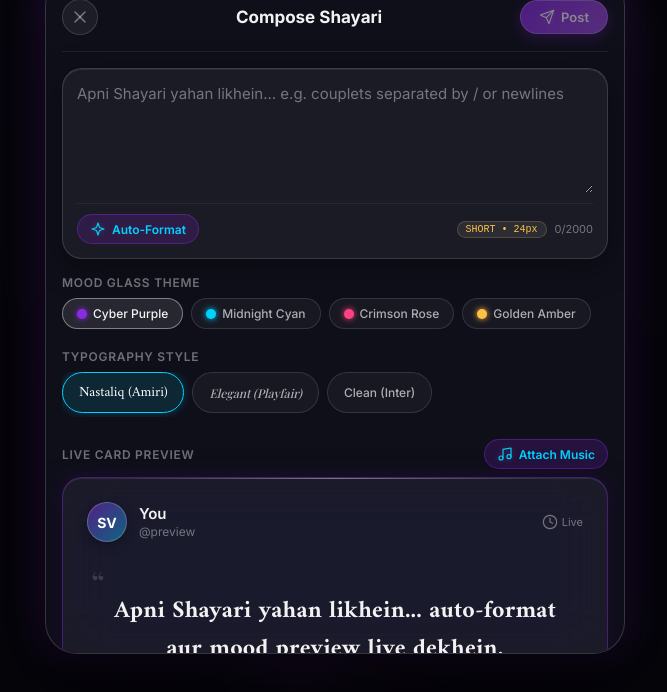
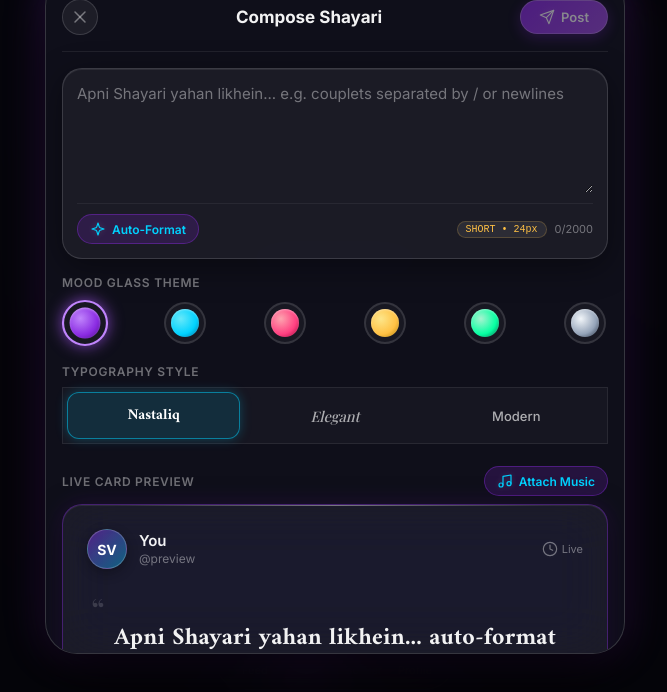
Before and after one commit to BeginnerAman/shayariverse-x, a website with bundled scripts: page index.html in a window 1280 px wide. Both pictures are taken after a click on the button "Compose First Shayari". Shown: the part 86-778 px from the top of the page, without its empty margins (305-972 px from the left). Built offline with nearby package versions, Linux system fonts and the light colour scheme; some packages are replaced by stand-ins of ours; no server answers; the database is empty; a web font is replaced by a local one.

Commit message:
fix(v1.0.3): single toast policy, remove nav bar line, circular mood swatches & typography segmented grid

```diff
--- a/index.html
+++ b/index.html
@@ -206,22 +206,24 @@
         <!-- Mood Theme Selector -->
         <div class="svx-selector-group">
           <span class="svx-selector-title">Mood Glass Theme</span>
-          <div class="svx-pills-row">
-            <button class="svx-mood-pill active" data-composer-mood="purple" type="button">
-              <span class="svx-mood-dot purple"></span>
-              <span>Cyber Purple</span>
+          <div class="svx-mood-swatches-row">
+            <button class="svx-mood-swatch active" data-composer-mood="purple" type="button" aria-label="Cyber Purple" title="Cyber Purple">
+              <span class="svx-mood-swatch-inner purple"></span>
             </button>
-            <button class="svx-mood-pill" data-composer-mood="cyan" type="button">
-              <span class="svx-mood-dot cyan"></span>
-              <span>Midnight Cyan</span>
+            <button class="svx-mood-swatch" data-composer-mood="cyan" type="button" aria-label="Midnight Cyan" title="Midnight Cyan">
+              <span class="svx-mood-swatch-inner cyan"></span>
             </button>
-            <button class="svx-mood-pill" data-composer-mood="rose" type="button">
-              <span class="svx-mood-dot rose"></span>
-              <span>Crimson Rose</span>
+            <button class="svx-mood-swatch" data-composer-mood="rose" type="button" aria-label="Crimson Rose" title="Crimson Rose">
+              <span class="svx-mood-swatch-inner rose"></span>
             </button>
-            <button class="svx-mood-pill" data-composer-mood="amber" type="button">
-              <span class="svx-mood-dot amber"></span>
-              <span>Golden Amber</span>
+            <button class="svx-mood-swatch" data-composer-mood="amber" type="button" aria-label="Golden Amber" title="Golden Amber">
+              <span class="svx-mood-swatch-inner amber"></span>
+            </button>
+            <button class="svx-mood-swatch" data-composer-mood="emerald" type="button" aria-label="Emerald Mint" title="Emerald Mint">
+              <span class="svx-mood-swatch-inner emerald"></span>
+            </button>
+            <button class="svx-mood-swatch" data-composer-mood="obsidian" type="button" aria-label="Obsidian Noir" title="Obsidian Noir">
+              <span class="svx-mood-swatch-inner obsidian"></span>
             </button>
           </div>
         </div>
@@ -229,15 +231,15 @@
         <!-- Font Style Selector -->
         <div class="svx-selector-group">
           <span class="svx-selector-title">Typography Style</span>
-          <div class="svx-pills-row">
+          <div class="svx-font-segmented-row">
             <button class="svx-font-pill font-nastaliq active" data-composer-font="nastaliq" type="button">
-              Nastaliq (Amiri)
+              Nastaliq
             </button>
             <button class="svx-font-pill font-elegant" data-composer-font="elegant" type="button">
-              Elegant (Playfair)
+              Elegant
             </button>
             <button class="svx-font-pill font-clean" data-composer-font="clean" type="button">
-              Clean (Inter)
+              Modern
             </button>
           </div>
         </div>
--- a/js/config.js
+++ b/js/config.js
@@ -4,7 +4,7 @@
 export const CONFIG = {
   APP_NAME: 'ShayariVerse X',
   APP_SHORT: 'SVX',
-  VERSION: '1.0.2',
+  VERSION: '1.0.3',
 
   // Supabase (Dual-Mode Live Cloud DB)
   SUPABASE_URL: 'https://avkpoodioywyseuzeyhi.supabase.co',
--- a/package.json
+++ b/package.json
@@ -1,6 +1,6 @@
 {
   "name": "shayariverse-x",
-  "version": "1.0.2",
+  "version": "1.0.3",
   "description": "ShayariVerse X — Dark Liquid Glassmorphism Social Shayari & Music Application",
   "type": "module",
   "main": "js/ui.js",
@@ -9,7 +9,7 @@
     "cap:sync": "npm run build && npx cap sync",
     "cap:open": "npx cap open android",
     "cap:add": "npx cap add android",
-    "test": "node --check js/ui.js && node --check js/db.js"
+    "test": "node --check js/ui.js && node --check js/db.js && node --check js/composer.js"
   },
   "repository": {
     "type": "git",
--- a/style.css
+++ b/style.css
@@ -27,6 +27,8 @@
   --svx-accent-cyan: #00d2ff;
   --svx-accent-rose: #ff4081;
   --svx-accent-amber: #ffc144;
+  --svx-accent-emerald: #05ffa1;
+  --svx-accent-obsidian: #94a3b8;
 
   /* Typography Colors */
   --svx-text-primary: rgba(255, 255, 255, 0.95);
@@ -319,6 +321,20 @@ html, body {
               0 0 24px rgba(255, 193, 68, 0.16);
 }
 
+.svx-glass-card[data-mood="emerald"],
+.svx-glass-card.mood-emerald {
+  border-color: rgba(5, 255, 161, 0.38);
+  box-shadow: var(--svx-glass-shadow), var(--svx-glass-highlight),
+              0 0 24px rgba(5, 255, 161, 0.16);
+}
+
+.svx-glass-card[data-mood="obsidian"],
+.svx-glass-card.mood-obsidian {
+  border-color: rgba(148, 163, 184, 0.38);
+  box-shadow: var(--svx-glass-shadow), var(--svx-glass-highlight),
+              0 0 24px rgba(148, 163, 184, 0.16);
+}
+
 /* 6. Strict Lucide SVG Icon Styles (Zero Emoji Rule) */
 .svx-icon {
   width: 20px;
@@ -415,32 +431,15 @@ html, body {
 }
 
 .svx-nav-item.active {
-  color: var(--svx-text-primary);
+  color: #ffffff;
+  font-weight: 600;
 }
 
 .svx-nav-item.active .svx-icon {
   color: var(--svx-accent-cyan);
-  filter: drop-shadow(0 0 8px rgba(0, 210, 255, 0.75));
-  transform: translateY(-2px) scale(1.06);
+  filter: drop-shadow(0 0 8px rgba(0, 210, 255, 0.85));
+  transform: translateY(-2px) scale(1.08);
   transition: transform 0.22s cubic-bezier(0.16, 1, 0.3, 1), filter 0.22s ease;
-}
-
-/* Modern Top Ambient Indicator Bar */
-.svx-nav-item.active::before {
-  content: '';
-  position: absolute;
-  top: 0;
-  width: 32px;
-  height: 3.5px;
-  border-radius: 4px;
-  background: linear-gradient(90deg, var(--svx-accent-cyan), var(--svx-accent-purple));
-  box-shadow: 0 0 12px rgba(0, 210, 255, 0.85), 0 2px 8px rgba(138, 43, 226, 0.6);
-  animation: svx-nav-accent-glow 0.3s cubic-bezier(0.16, 1, 0.3, 1);
-}
-
-@keyframes svx-nav-accent-glow {
-  0% { transform: scaleX(0); opacity: 0; }
-  100% { transform: scaleX(1); opacity: 1; }
 }
 
 /* Elevated + Create Button */
@@ -699,6 +698,10 @@ html, body {
 @keyframes svx-spin {
   from { transform: rotate(0deg); }
   to { transform: rotate(360deg); }
+}
+
+.svx-spin {
+  animation: svx-spin 0.85s linear infinite !important;
 }
 
 .svx-audio-info {
@@ -1059,67 +1062,129 @@ html, body {
   padding-bottom: 4px;
 }
 
-.svx-mood-pill {
-  padding: 7px 14px;
-  border-radius: var(--svx-glass-radius-pill);
-  border: 1px solid rgba(255, 255, 255, 0.12);
+/* Circular Mood Swatches */
+.svx-mood-swatches-row {
+  display: flex;
+  align-items: center;
+  justify-content: space-between;
+  gap: 8px;
+  padding: 4px 2px;
+}
+
+.svx-mood-swatch {
+  width: 42px;
+  height: 42px;
+  border-radius: 50%;
+  border: 2px solid rgba(255, 255, 255, 0.12);
   background: rgba(255, 255, 255, 0.04);
+  cursor: pointer;
+  padding: 0;
+  display: flex;
+  align-items: center;
+  justify-content: center;
+  position: relative;
+  transition: transform 0.2s cubic-bezier(0.16, 1, 0.3, 1), border-color 0.2s ease, box-shadow 0.2s ease;
+  outline: none;
+  flex-shrink: 0;
+}
+
+.svx-mood-swatch:active {
+  transform: scale(0.92);
+}
+
+.svx-mood-swatch-inner {
+  width: 28px;
+  height: 28px;
+  border-radius: 50%;
+  pointer-events: none;
+  transition: transform 0.2s ease;
+}
+
+.svx-mood-swatch-inner.purple   { background: radial-gradient(circle at 35% 35%, #c084fc, #8a2be2 60%, #4a0e80); box-shadow: inset 0 1px 2px rgba(255,255,255,0.4); }
+.svx-mood-swatch-inner.cyan     { background: radial-gradient(circle at 35% 35%, #67e8f9, #00d2ff 60%, #006699); box-shadow: inset 0 1px 2px rgba(255,255,255,0.4); }
+.svx-mood-swatch-inner.rose     { background: radial-gradient(circle at 35% 35%, #fda4af, #ff4081 60%, #990033); box-shadow: inset 0 1px 2px rgba(255,255,255,0.4); }
+.svx-mood-swatch-inner.amber    { background: radial-gradient(circle at 35% 35%, #fde68a, #ffc144 60%, #b27b00); box-shadow: inset 0 1px 2px rgba(255,255,255,0.4); }
+.svx-mood-swatch-inner.emerald  { background: radial-gradient(circle at 35% 35%, #a7f3d0, #05ffa1 60%, #065f46); box-shadow: inset 0 1px 2px rgba(255,255,255,0.4); }
+.svx-mood-swatch-inner.obsidian { background: radial-gradient(circle at 35% 35%, #f1f5f9, #94a3b8 60%, #1e293b); box-shadow: inset 0 1px 2px rgba(255,255,255,0.4); }
+
+.svx-mood-swatch.active {
+  transform: scale(1.1);
+  border-color: #ffffff;
+}
+
+.svx-mood-swatch[data-composer-mood="purple"].active {
+  border-color: #c084fc;
+  box-shadow: 0 0 14px rgba(168, 85, 247, 0.7);
+}
+
+.svx-mood-swatch[data-composer-mood="cyan"].active {
+  border-color: #38bdf8;
+  box-shadow: 0 0 14px rgba(0, 210, 255, 0.7);
+}
+
+.svx-mood-swatch[data-composer-mood="rose"].active {
+  border-color: #fb7185;
+  box-shadow: 0 0 14px rgba(255, 64, 129, 0.7);
+}
+
+.svx-mood-swatch[data-composer-mood="amber"].active {
+  border-color: #fcd34d;
+  box-shadow: 0 0 14px rgba(255, 193, 68, 0.7);
+}
+
+.svx-mood-swatch[data-composer-mood="emerald"].active {
+  border-color: #6ee7b7;
+  box-shadow: 0 0 14px rgba(5, 255, 161, 0.7);
+}
+
+.svx-mood-swatch[data-composer-mood="obsidian"].active {
+  border-color: #e2e8f0;
+  box-shadow: 0 0 14px rgba(203, 213, 225, 0.7);
+}
+
+/* Typography Segmented Grid */
+.svx-font-segmented-row {
+  display: grid;
+  grid-template-columns: repeat(3, 1fr);
+  gap: 8px;
+  background: rgba(255, 255, 255, 0.03);
+  padding: 4px;
+  border-radius: var(--svx-glass-radius-md);
+  border: 1px solid rgba(255, 255, 255, 0.08);
+}
+
+.svx-font-pill {
+  padding: 9px 6px;
+  border-radius: 12px;
+  border: 1px solid transparent;
+  background: transparent;
   color: var(--svx-text-secondary);
   font-family: var(--svx-font-primary);
-  font-size: 12px;
-  font-weight: 500;
-  cursor: pointer;
-  display: flex;
-  align-items: center;
-  gap: 6px;
-  outline: none;
-  transition: border-color 0.15s ease, background 0.15s ease;
-}
-
-.svx-mood-pill:active {
-  transform: scale(0.95);
-}
-
-.svx-mood-dot {
-  width: 10px;
-  height: 10px;
-  border-radius: 50%;
-}
-
-.svx-mood-dot.purple { background: var(--svx-accent-purple); box-shadow: 0 0 6px var(--svx-accent-purple); }
-.svx-mood-dot.cyan   { background: var(--svx-accent-cyan);   box-shadow: 0 0 6px var(--svx-accent-cyan); }
-.svx-mood-dot.rose   { background: var(--svx-accent-rose);   box-shadow: 0 0 6px var(--svx-accent-rose); }
-.svx-mood-dot.amber  { background: var(--svx-accent-amber);  box-shadow: 0 0 6px var(--svx-accent-amber); }
-
-.svx-mood-pill.active {
-  border-color: rgba(255, 255, 255, 0.4);
-  background: rgba(255, 255, 255, 0.1);
-  color: var(--svx-text-primary);
-}
-
-.svx-font-pill {
-  padding: 7px 16px;
-  border-radius: var(--svx-glass-radius-pill);
-  border: 1px solid rgba(255, 255, 255, 0.12);
-  background: rgba(255, 255, 255, 0.04);
-  color: var(--svx-text-secondary);
-  font-family: var(--svx-font-primary);
-  font-size: 12px;
+  font-size: 13.5px;
   font-weight: 500;
   cursor: pointer;
   outline: none;
-  transition: border-color 0.15s ease, background 0.15s ease;
-}
-
-.svx-font-pill.font-nastaliq { font-family: var(--svx-font-poetic); font-size: 14px; }
-.svx-font-pill.font-elegant  { font-family: var(--svx-font-display); font-style: italic; }
-.svx-font-pill.font-clean    { font-family: var(--svx-font-primary); }
+  text-align: center;
+  transition: all 0.2s cubic-bezier(0.16, 1, 0.3, 1);
+  display: flex;
+  align-items: center;
+  justify-content: center;
+}
+
+.svx-font-pill:active {
+  transform: scale(0.96);
+}
+
+.svx-font-pill.font-nastaliq { font-family: var(--svx-font-poetic); font-size: 15px; }
+.svx-font-pill.font-elegant  { font-family: var(--svx-font-display); font-style: italic; font-size: 14.5px; }
+.svx-font-pill.font-clean    { font-family: var(--svx-font-primary); font-size: 13px; }
 
 .svx-font-pill.active {
-  border-color: var(--svx-accent-cyan);
+  border-color: rgba(0, 210, 255, 0.5);
   background: rgba(0, 210, 255, 0.12);
   color: #ffffff;
-  box-shadow: 0 0 10px rgba(0, 210, 255, 0.25);
+  box-shadow: 0 0 12px rgba(0, 210, 255, 0.25);
+  font-weight: 600;
 }
 
 /* Live Preview Section */
```
Also changed, not shown: js/ui.js (+27 -1 lines), .github/workflows/build-apk.yml, dist/index.html, dist/js/config.js, dist/js/ui.js, dist/style.css, 1 other file.
